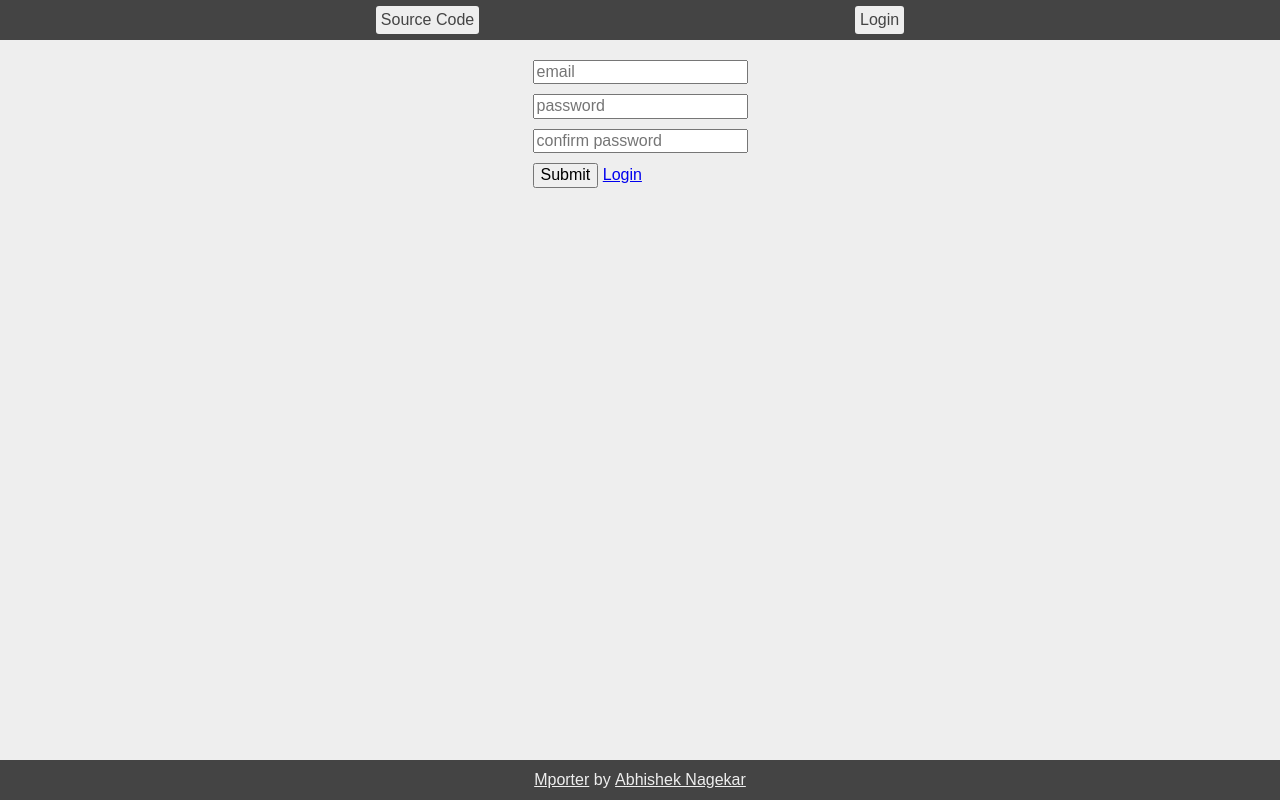
After one commit to abhn/Mporter, a Flask app: template app/templates/security/register_user.html in a window 1280 px wide. The commit adds this page. Run offline with Flask 2, Linux system fonts and the light colour scheme; the template is opened without the code that fills it: most values are stand-ins (such as "Sample title", 1, 10 or a date in 2020); form fields are guessed from the names that the template uses; some libraries are stand-ins or nearby versions.

Commit message:
added styles to login/register template pages

```diff
--- /dev/null
+++ b/app/templates/security/_macros.html
@@ -0,0 +1,10 @@
+{% macro render_field_with_errors(field) %}
+  <div>
+    {{ field(**kwargs)|safe }}
+    {% if field.errors %}
+      {% for error in field.errors %}
+        <p style="color: red">{{ error }}</p>
+      {% endfor %}
+    {% endif %}
+  </div>
+{% endmacro %}
--- /dev/null
+++ b/app/templates/security/register_user.html
@@ -0,0 +1,54 @@
+<!DOCTYPE html>
+
+<html>
+<head>
+    <title>Welcome to Mporter</title>
+    <meta charset="utf-8" />
+    <meta name="viewport" content="width=device-width, initial-scale=1" />
+    <!--[if lte IE 8]><script src="{{ url_for('static', filename='assets/js/ie/html5shiv.js') }}"></script><![endif]-->
+    <link rel="stylesheet" href="{{ url_for('static', filename='assets/css/normalize.css') }}" />
+    <link rel="stylesheet" href="{{ url_for('static', filename='assets/css/mentee.css') }}" />
+    <!--[if lte IE 9]><link rel="stylesheet" href="{{ url_for('static', filename='assets/css/ie9.css') }}" /><![endif]-->
+    <link rel="stylesheet" href="https://use.fontawesome.com/releases/v5.2.0/css/all.css" integrity="sha384-hWVjflwFxL6sNzntih27bfxkr27PmbbK/iSvJ+a4+0owXq79v+lsFkW54bOGbiDQ" crossorigin="anonymous">
+
+</head>
+
+<body>
+
+    <nav class="nav">
+        <ul class='tabs tabs-2'>
+            <li><a href='https://github.com/abhn/Mporter'>Source Code</a></li>
+        </ul>
+        <ul class="tabs-2">
+            <li><a href="/login">Login</a></li>
+        </ul>
+    </nav>
+
+
+    <div class="container">
+        <div class="auth-form">
+            {% from "security/_macros.html" import render_field_with_errors %}
+            <form method="post" action="{{ url_for_security('register') }}">
+
+                <div class="auth-field">{{ render_field_with_errors(register_user_form.email, placeholder="email", type="email") }}</div>
+                <div class="auth-field">{{ render_field_with_errors(register_user_form.password, placeholder="password", type="password") }}</div>
+                <div class="auth-field">{{ render_field_with_errors(register_user_form.password_confirm, placeholder="confirm password") }}</div>
+                <div class="auth-field">
+                    {{ register_user_form.submit }}
+                    <a href="/login">Login</a>
+                </div>
+
+
+            </form>
+        </div>
+    </div>
+
+    <footer>
+        <a href="https://mporter.co">Mporter</a>&nbsp;by&nbsp;<a href="https://github.com/abhn">Abhishek Nagekar</a>
+    </footer>
+
+    <script src="{{ url_for('static', filename='assets/js/jquery.min.js') }}"></script>
+    <script src="{{ url_for('static', filename='assets/js/mentee.js') }}"></script>
+</body>
+
+</html>
--- a/static/assets/css/mentee.css
+++ b/static/assets/css/mentee.css
@@ -69,3 +69,15 @@ footer a {
 .links {
     text-align: center;
 }
+
+.auth-form {
+    display: flex;
+    align-items: center;
+    justify-content: center;
+    width: 100%;
+    height: 100%;
+}
+
+.auth-field {
+    margin: 10px;
+}
```
Also changed, not shown: app/templates/security/login_user.html (added, +52 -0 lines).
